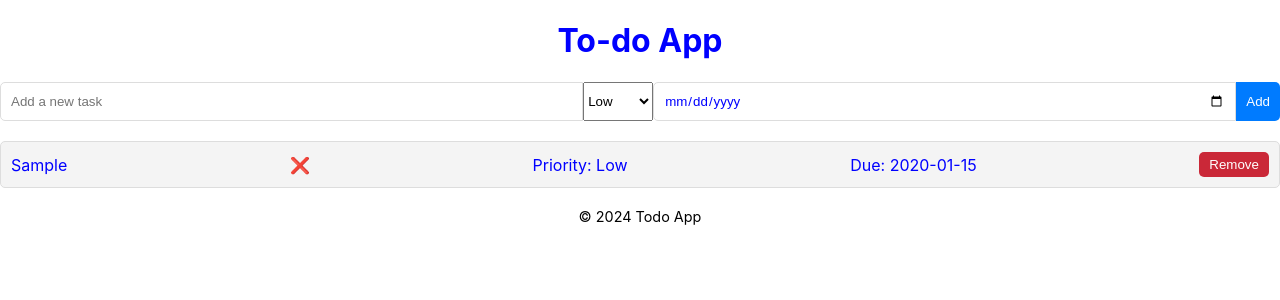
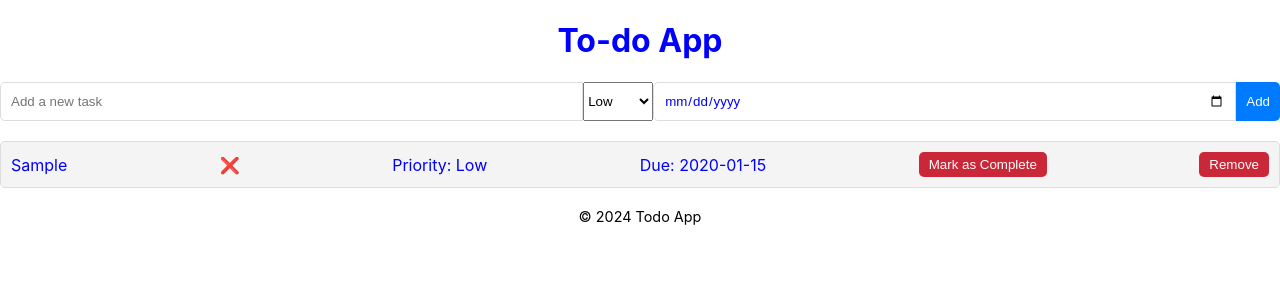
Before and after one commit to davidxv15/ToDo, a React (Create React App) app: page / in a window 1280 px wide. Both pictures are taken after typing "Sample", "2020-01-15" into the empty fields and a click on the button "Add". Shown: the top 300 px of the page. Built offline with nearby package versions, Linux system fonts and the light colour scheme.

Commit message:
toggle add

```diff
--- a/src/App.js
+++ b/src/App.js
@@ -33,6 +33,16 @@ const App = () => {
     setTodos(todos.filter((_, i) => i !== index)); // Remove the todo at the given index.
   };
 
+  // Function to toggle the 'completed' status of a todo item: Takes the index of the todo to be toggled.
+  // Creates a copy of the current todos array using the spread operator to avoid direct state mutation.
+  // Flips the 'completed' status of the specified todo item by accessing it via its index and updating the 'completed' property.
+  // Updates the state with the new array of todos using the setTodos function.
+  const toggleComplete = (index) => {
+    const newTodos = [...todos];
+    newTodos[index].completed = !newTodos[index].completed;
+    setTodos(newTodos);
+  };
+
   // JSX to render the component: This is what will be rendered to the DOM.
   return (
     <div className="app">
@@ -41,7 +51,11 @@ const App = () => {
       {/* TodoForm component: Handles the creation of new todos. */}
       <TodoForm addTodo={addTodo} />
       {/* TodoList component: Displays the list of todos and passes down the removeTodo function. */}
-      <TodoList todos={todos} removeTodo={removeTodo} />
+      <TodoList
+        todos={todos}
+        removeTodo={removeTodo}
+        toggleComplete={toggleComplete}
+      />
       {/* Footer component: Displays the footer of the app. */}
       <Footer />
     </div>
--- a/src/components/TodoItem.jsx
+++ b/src/components/TodoItem.jsx
@@ -1,22 +1,36 @@
 // components/TodoItem.jsx
-import React from 'react';
+import React from "react";
 // import './TodoItem.css'
 
 // Functional component TodoItem that receives and displays various props
-const TodoItem = ({ text, completed, index, priority, dueDate, removeTodo }) => {
+const TodoItem = ({
+  text,
+  completed,
+  index,
+  priority,
+  dueDate,
+  removeTodo,
+  toggleComplete,
+}) => {
   return (
     <li>
       {/* Display the todo text */}
-      <span>{text}</span>
+      <span style={{ textDecoration: completed ? "line-through" : "none" }}>
+        {text}
+      </span>
 
       {/* Display the completion status */}
-      <span>{completed ? '✔️' : '❌'}</span>
+      <span>{completed ? "✔️" : "❌"}</span>
 
       {/* Display the priority level */}
       <span>Priority: {priority}</span>
 
       {/* Display the due date */}
       <span>Due: {dueDate}</span>
+
+      <button onClick={() => toggleComplete(index)}>
+        {completed ? 'Mark as Incomplete' : 'Mark as Complete'}
+      </button>
 
       {/* Button to remove the todo item */}
       <button onClick={() => removeTodo(index)}>Remove</button>
--- a/src/components/TodoList.jsx
+++ b/src/components/TodoList.jsx
@@ -4,7 +4,7 @@ import TodoItem from './TodoItem';
 import './TodoList.css'
 
 // Functional component TodoList that maps over the list of todos and renders TodoItem for each todo
-const TodoList = ({ todos, removeTodo }) => {
+const TodoList = ({ todos, removeTodo, toggleComplete }) => {
   return (
     <ul>
       {todos.map((todo, index) => (
@@ -16,6 +16,7 @@ const TodoList = ({ todos, removeTodo }) => {
           priority={todo.priority}
           dueDate={todo.dueDate}
           removeTodo={removeTodo}
+          toggleComplete={toggleComplete}
         />
       ))}
     </ul>
```
